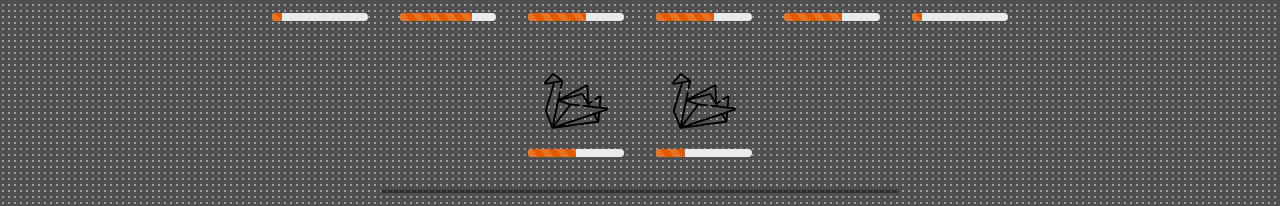
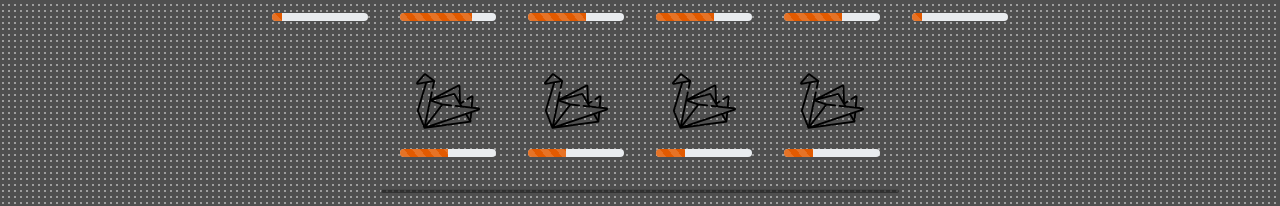
Before and after one commit to theorangewill/theorangewill.github.io, a website: page index.html in a window 1280 px wide. Shown: the part 2476-2682 px from the top of the page. Drawn offline with nearby package versions, Linux system fonts and the light colour scheme; files whose address does not match are found by name.

Commit message:
Adding more skills

```diff
--- a/index.html
+++ b/index.html
@@ -101,7 +101,7 @@
                         <div class="catalog-item-body">
                             <div class="catalog-item-body-title" id="experience3"><i class="fa fa-chevron-right"></i>Basic Organization Computers L. Assembly</div>
                             <div class="catalog-item-body-text" id="experience3-text">
-                                <p>As a teaching internship for my master's degree at UNICAMP, I was a mentor for undergraduate students in the subject Basic Organization Computers L. Assembly taught by Edson Borin. This class was focused on the RISC-V architecture. I was also responsible for creating the lists of exercises.</p>
+                                <p>As a teaching internship for my master's degree at UNICAMP, I was a mentor for undergraduate students in the discipline Basic Organization Computers L. Assembly taught by Edson Borin. This class was focused on the RISC-V architecture. I was also responsible for creating the lists of exercises.</p>
                             </div>
                         </div>
                     </div>
@@ -298,6 +298,20 @@
                         data-toggle="technicalknowledge-popover-wordpress">
                         <div class="skill-progress progress">
                             <div class="progress-bar progress-bar-striped progress-bar-animated w-50" role="progressbar"></div>
+                        </div>
+                    </div>
+                    <div class="skill wow bounceIn" data-wow-duration="1s" data-wow-delay="0.7s">
+                        <img src="img/origami.png" class="skill-icon"
+                        data-toggle="technicalknowledge-popover-arduino">
+                        <div class="skill-progress progress">
+                            <div class="progress-bar progress-bar-striped progress-bar-animated" style="width: 40%" role="progressbar"></div>
+                        </div>
+                    </div>
+                    <div class="skill wow bounceIn" data-wow-duration="1s" data-wow-delay="0.7s">
+                        <img src="img/origami.png" class="skill-icon"
+                        data-toggle="technicalknowledge-popover-riscv">
+                        <div class="skill-progress progress">
+                            <div class="progress-bar progress-bar-striped progress-bar-animated" style="width: 30%" role="progressbar"></div>
                         </div>
                     </div>
                     <div class="skill wow bounceIn" data-wow-duration="1s" data-wow-delay="0.7s">
--- a/js/index.js
+++ b/js/index.js
@@ -13,7 +13,7 @@ $(function(){
     });
     $('[data-toggle="technicalknowledge-popover-java"]').popover({
         title: 'Java',
-        content: 'I learned Java in the Object Oriented Programming discipline at my graduation. In my internship in Index I also made use of Java.',
+        content: 'I learned Java in the Object-Oriented Programming discipline at my graduation. In my internship in Index I also made use of Java.',
         placement: 'bottom',
         trigger: 'hover'
     });
@@ -80,6 +80,18 @@ $(function(){
     $('[data-toggle="technicalknowledge-popover-mpi"]').popover({
         title: 'MPI',
         content: 'I learned MPI during the course of Parallel Algorithms in my graduation and I also took a mini-course of CUDA + MPI.',
+        placement: 'bottom',
+        trigger: 'hover'
+    });
+    $('[data-toggle="technicalknowledge-popover-riscv"]').popover({
+        title: 'RISC-V',
+        content: 'I learned RISC-V during my teaching internship for my master\'s degree.',
+        placement: 'bottom',
+        trigger: 'hover'
+    });
+    $('[data-toggle="technicalknowledge-popover-arduino"]').popover({
+        title: 'Arduino',
+        content: 'I learned Arduino in my graduation in an optional subject and I had experience during my internship in graduation when developing a turnstile for a university restaurant.',
         placement: 'bottom',
         trigger: 'hover'
     });
```
